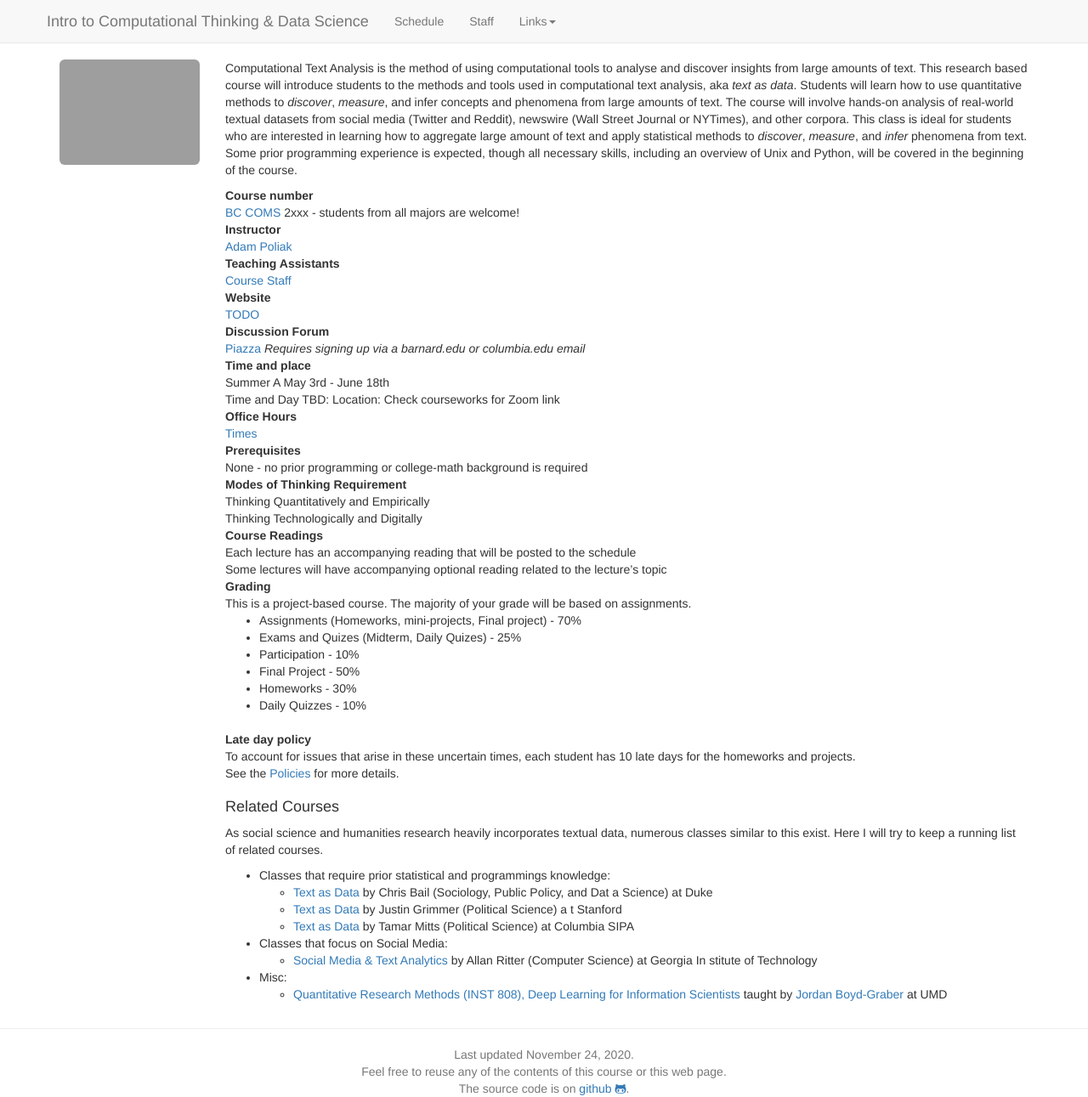
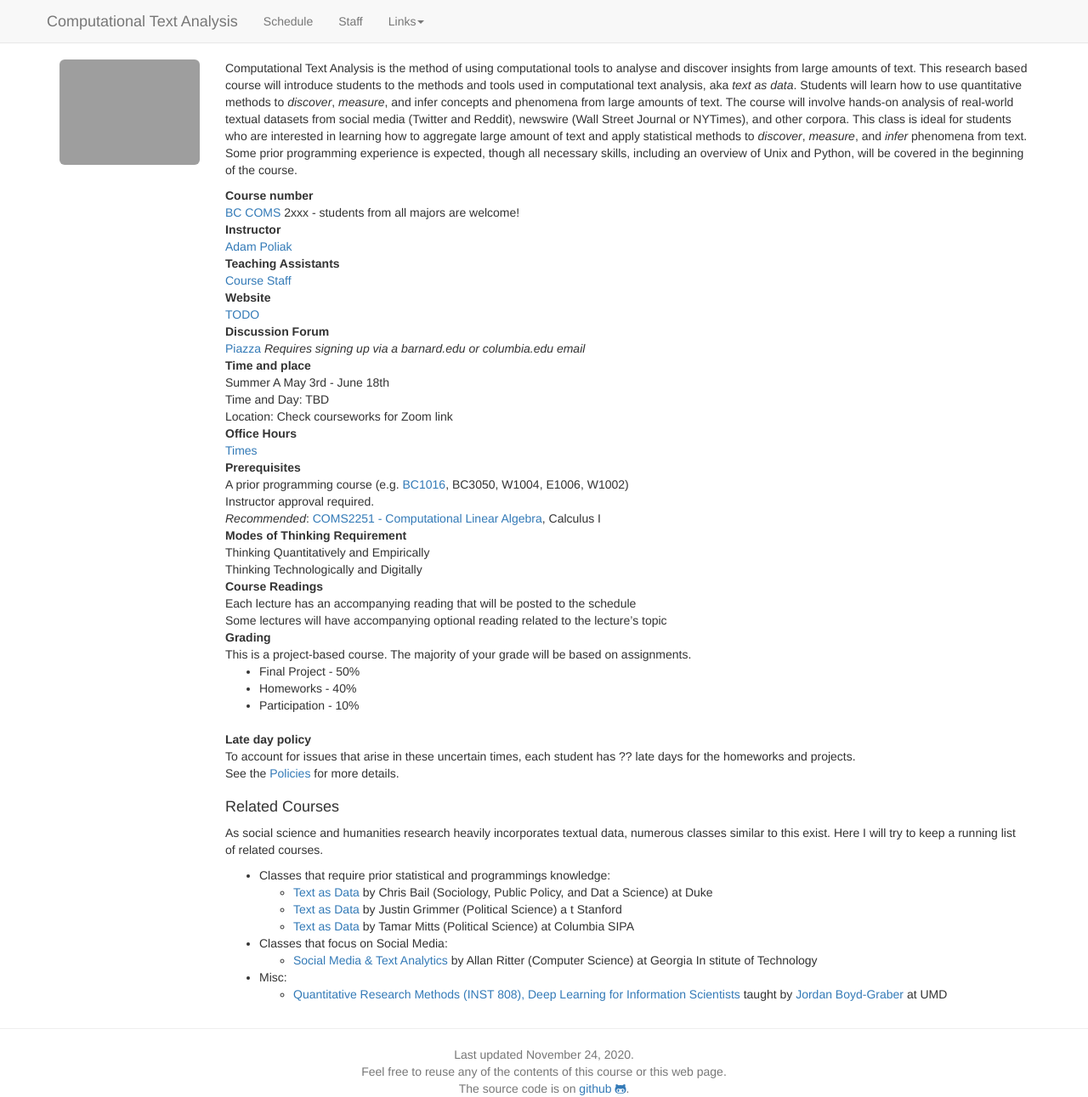
Before and after one commit to BC-COMS-2710/BC-COMS-2710.github.io, a Jekyll site: the page built from index.md, in a window 1280 px wide and 1291 px high. Shown: the whole window at 85% size. Built offline with Jekyll 4.4.1, drawn with Linux system fonts in a browser that asks for light colours; nearby versions of some CDN libraries; library files that are not in the unit come from our copies.

Commit message:
more updates

```diff
--- a/_layouts/default.html
+++ b/_layouts/default.html
@@ -40,8 +40,8 @@
             <span class="icon-bar"></span>
           </button>
           <ul class="nav navbar-nav">
-            <div class="hidden-sm hidden-xs"><li id="main_page"><a href="index.html" class="navbar-brand">Intro to Computational Thinking & Data Science</a></li></div>
-            <div class="visible-sm visible-xs"><li id="main_page"><a href="index.html" class="navbar-brand">Data Science</a></li></div>
+            <div class="hidden-sm hidden-xs"><li id="main_page"><a href="index.html" class="navbar-brand">Computational Text Analysis</a></li></div>
+            <div class="visible-sm visible-xs"><li id="main_page"><a href="index.html" class="navbar-brand">Comp Text Analysis</a></li></div>
           </ul>
         </div>
         <nav class="collapse navbar-collapse" role="navigation">
--- a/index.md
+++ b/index.md
@@ -60,15 +60,17 @@ Discussion Forum
 
 Time and place
 : Summer A May 3rd - June 18th
-: Time and Day TBD:
-Location: Check courseworks for Zoom link
+: Time and Day: TBD
+: Location: Check courseworks for Zoom link
 
 
 Office Hours
 : <a href="office-hours.html">Times</a>
 
 Prerequisites
-: None - no prior programming or college-math background is required
+: A prior programming course (e.g. [BC1016](http://coms1016.barnard.edu/), BC3050, W1004, E1006, W1002)
+: Instructor approval required.
+: <i>Recommended</i>: [COMS2251 - Computational Linear Algebra](https://tonydear.github.io/teaching/coms3251), Calculus I
 
 Modes of Thinking Requirement
 : Thinking Quantitatively and Empirically
@@ -81,12 +83,9 @@ Course Readings
 Grading
 : This is a project-based course.
 The majority of your grade will be based on assignments.
-* Assignments (Homeworks, mini-projects, Final project) - 70%
-* Exams and Quizes (Midterm, Daily Quizes) - 25%
+* Final Project - 50%
+* Homeworks - 40%
 * Participation - 10%
-* Final Project - 50%
-* Homeworks - 30%
-* Daily Quizzes - 10%
 
 <!---
 * Homeworks (20%)
@@ -108,7 +107,7 @@ This is a project-based course.  Instead of exams, you will do a series of hands
 -->
 
 Late day policy
-: To account for issues that arise in these uncertain times, each student has 10 late days for the homeworks and projects.
+: To account for issues that arise in these uncertain times, each student has ?? late days for the homeworks and projects.
 <br>
 See the [Policies](http://localhost:4000/policies.html#late-days) for more details.
 <!--
```
Also changed, not shown: schedule.md (+1 -1 lines).
